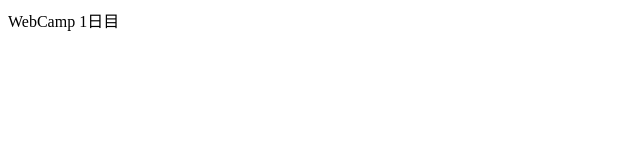
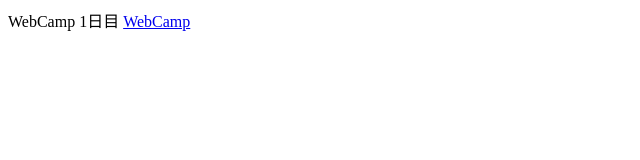
Before and after one commit to MorijunHack/DMM-HTMLpractice, a plain HTML site: page index.html in a window 1280 px wide. Shown: the whole page, without its empty margins (0-640 px from the left). Drawn offline with Linux system fonts and the light colour scheme.

Commit message:
[Start]1-2

```diff
--- a/index.html
+++ b/index.html
@@ -5,5 +5,7 @@
 </head>
 <body>
 	WebCamp 1日目
+
+	<a href="https://web-camp.io/">WebCamp</a>
 </body>
 </html>
```
